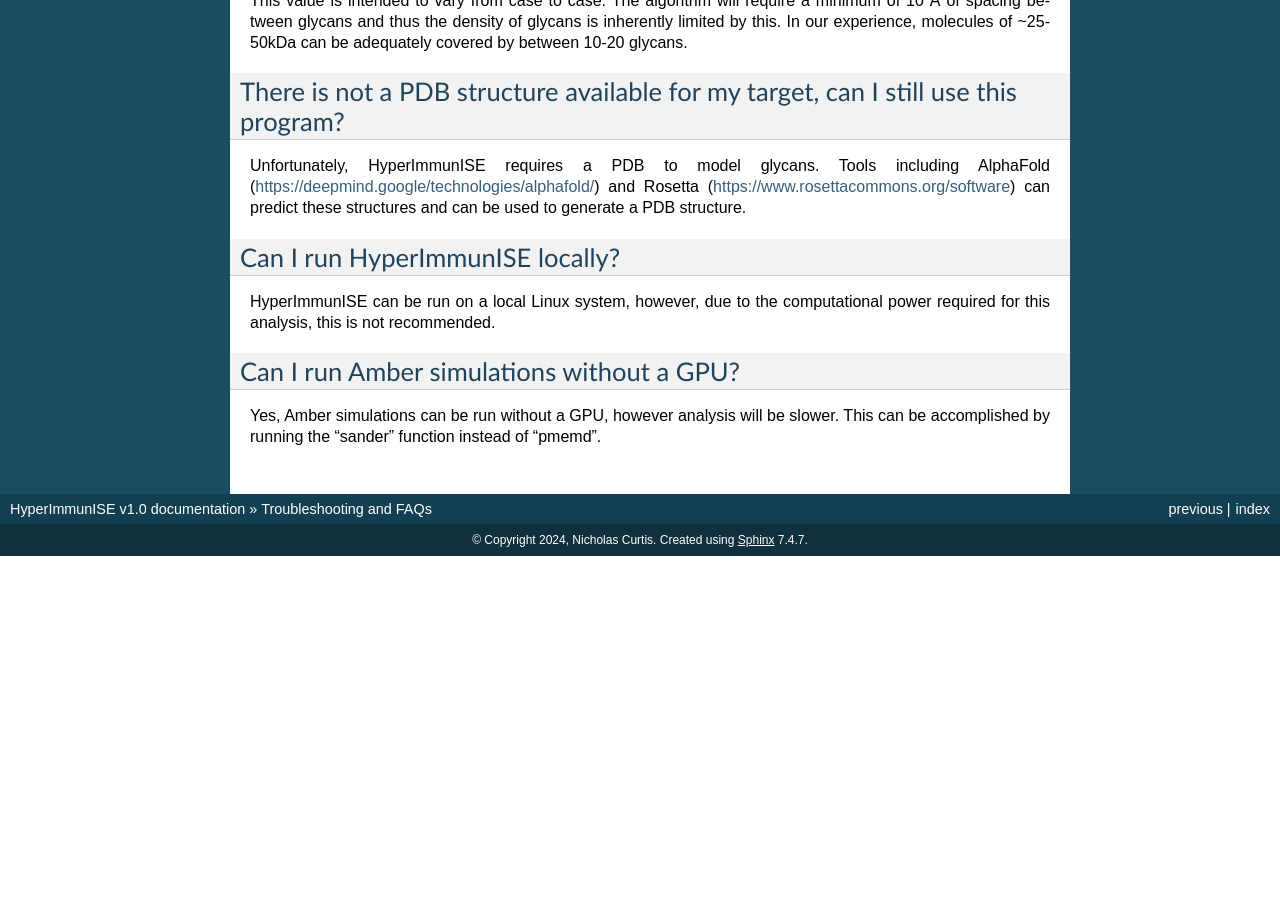
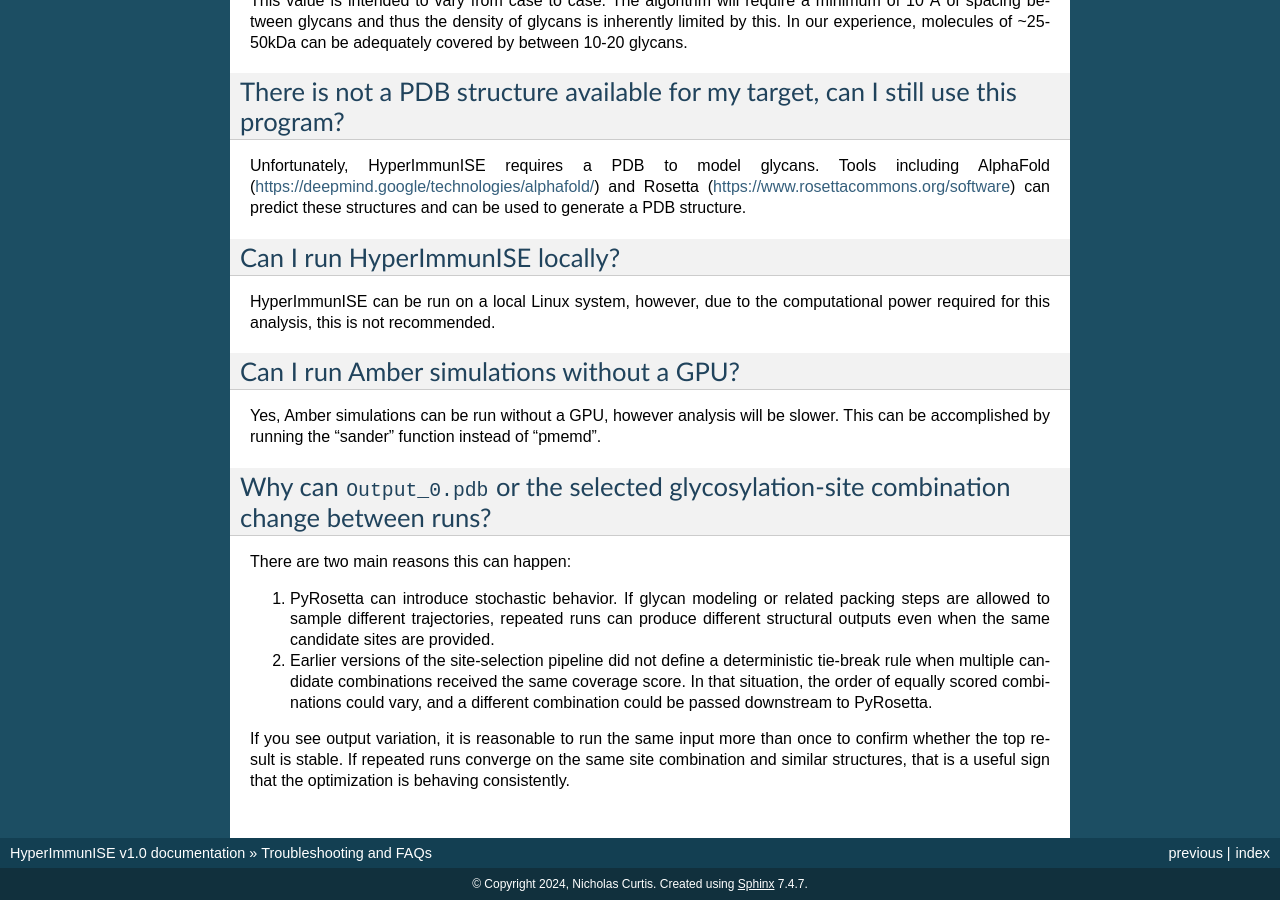
Before and after one commit to Jiwon-Lee-Lab/HyperImmunISE, a Sphinx documentation site: the page built from docs/troubleshooting.rst, in a window 1280 px wide and 900 px high, scrolled down 1279 px. Built offline with Sphinx 7.4.7, drawn with Linux system fonts in a browser that asks for light colours; before the commit the page ends 1835 px from its top, so only the background shows below that; some of the changed text lies outside the part shown.

Commit message:
Update troubleshooting.rst

```diff
--- a/docs/troubleshooting.rst
+++ b/docs/troubleshooting.rst
@@ -74,3 +74,20 @@ Can I run Amber simulations without a GPU?
 ------------------------------------------
 
 Yes, Amber simulations can be run without a GPU, however analysis will be slower. This can be accomplished by running the "sander" function instead of "pmemd".
+
+Why can ``Output_0.pdb`` or the selected glycosylation-site combination change between runs?
+---------------------------------------------------------------------------------------------
+
+There are two main reasons this can happen:
+
+1. PyRosetta can introduce stochastic behavior. If glycan modeling or related packing steps are
+   allowed to sample different trajectories, repeated runs can produce different structural
+   outputs even when the same candidate sites are provided.
+2. Earlier versions of the site-selection pipeline did not define a deterministic tie-break rule
+   when multiple candidate combinations received the same coverage score. In that situation, the
+   order of equally scored combinations could vary, and a different combination could be passed
+   downstream to PyRosetta.
+
+If you see output variation, it is reasonable to run the same input more than once to confirm
+whether the top result is stable. If repeated runs converge on the same site combination and
+similar structures, that is a useful sign that the optimization is behaving consistently.
```
